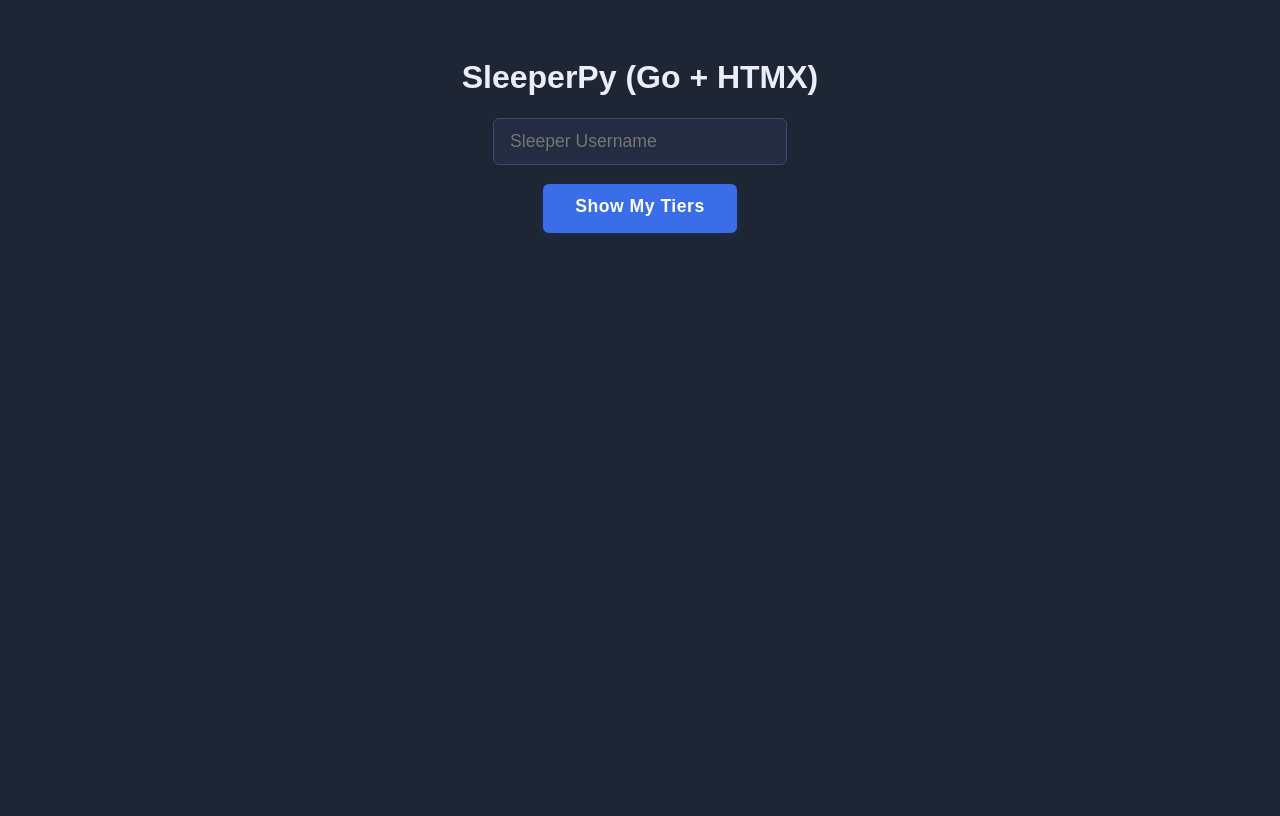
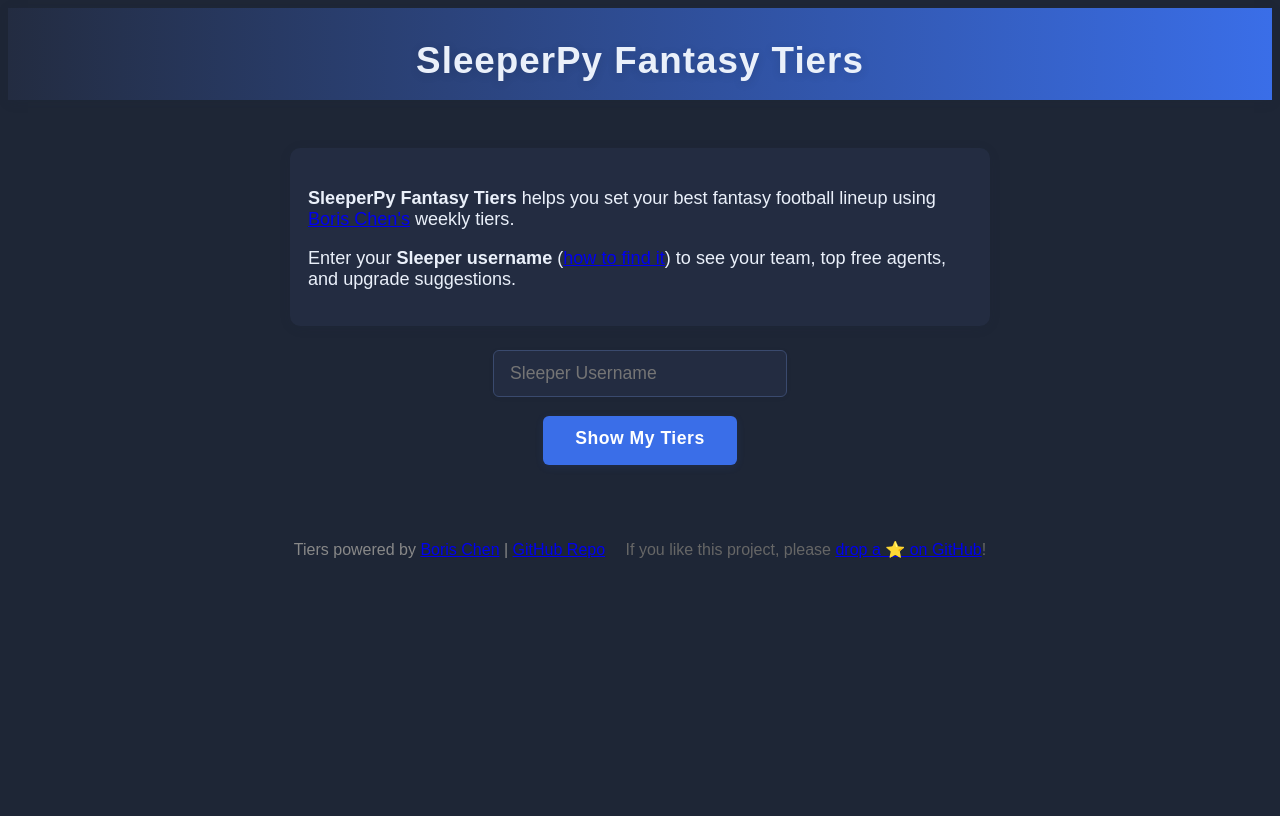
Before and after one commit to wbollock/sleeperPy, a PHP site: page /goapp/templates/index.html in a window 1280 px wide. Run offline with PHP 8.4, Linux system fonts and the light colour scheme; some libraries are stand-ins or nearby versions.

Commit message:
fix: better css

```diff
--- a/goapp/static/main.css
+++ b/goapp/static/main.css
@@ -130,7 +130,12 @@
 /* Sortable column indicator */
 .pretty-table th.asc:after { content: ' \25B2'; }
 .pretty-table th:not(.asc):after { content: ' \25BC'; opacity: 0.3; }
-body { background: #1e2636; color: #eaf0fa; font-family: 'Raleway', Arial, sans-serif; min-height: 100vh; }
+html, body {
+	background: #1e2636 !important;
+	color: #eaf0fa;
+	font-family: 'Raleway', Arial, sans-serif;
+	min-height: 100vh;
+}
 .container { max-width: 700px; margin: 0 auto; padding: 30px 10px 10px 10px; }
 h1 { text-align: center; color: #eaf0fa; }
 #userform { display: flex; flex-direction: column; align-items: center; gap: 10px; margin-bottom: 20px; }
--- a/goapp/templates/index.html
+++ b/goapp/templates/index.html
@@ -2,15 +2,21 @@
 <html lang="en">
 <head>
     <meta charset="UTF-8">
-    <title>SleeperPy Go+HTMX</title>
+    <title>SleeperPy Fantasy Tiers</title>
     <script src="https://unpkg.com/htmx.org@1.9.10"></script>
     <link rel="stylesheet" href="/static/main.css">
     <link rel="icon" type="image/svg+xml" href="/static/favicon.svg">
 </head>
 <body>
-    <div class="container">
-        <h1>SleeperPy (Go + HTMX)</h1>
-        <form id="userform" hx-post="/lookup" hx-target="#output" hx-swap="innerHTML">
+        <header class="app-header">
+            <h1>SleeperPy Fantasy Tiers</h1>
+        </header>
+            <div class="container">
+                        <div class="app-description">
+                        <p><b>SleeperPy Fantasy Tiers</b> helps you set your best fantasy football lineup using <a href="https://www.borischen.co/" target="_blank" rel="noopener">Boris Chen's</a> weekly tiers.</p>
+                        <p>Enter your <b>Sleeper username</b> (<a href="https://support.sleeper.com/en/articles/1876011-account-settings" target="_blank" rel="noopener">how to find it</a>) to see your team, top free agents, and upgrade suggestions.</p>
+                        </div>
+        <form id="userform" method="get" action="/lookup">
             <input id="inputButton" type="text" name="username" required placeholder="Sleeper Username">
             <button id="generateTiers" type="submit">Show My Tiers</button>
         </form>
@@ -28,5 +34,50 @@
         });
         </script>
     </div>
+<style>
+    .app-description {
+        background: #232c41;
+        color: #eaf0fa;
+        border-radius: 10px;
+        box-shadow: 0 2px 12px rgba(30,38,54,0.10);
+        padding: 22px 18px 18px 18px;
+        margin-bottom: 24px;
+        font-size: 1.13em;
+        max-width: 700px;
+        margin-left: auto;
+        margin-right: auto;
+    }
+    .app-description ul {
+        margin: 12px 0 0 0;
+        padding-left: 22px;
+    }
+    .app-description li {
+        margin-bottom: 6px;
+    }
+    .app-header {
+        width: 100%;
+        background: linear-gradient(90deg, #232c41 0%, #3a6ee8 100%);
+        padding: 32px 0 18px 0;
+        text-align: center;
+        margin-bottom: 18px;
+        box-shadow: 0 2px 12px rgba(30,38,54,0.10);
+    }
+    .app-header h1 {
+        color: #eaf0fa;
+        font-family: 'Raleway', Arial, sans-serif;
+        font-size: 2.3em;
+        font-weight: 800;
+        letter-spacing: 1px;
+        margin: 0;
+        text-shadow: 0 2px 8px rgba(30,38,54,0.18);
+    }
+</style>
+<footer style="margin-top:2em; text-align:center; font-size:1em; color:#888;">
+    <div style="margin-bottom:0.5em;">
+        Tiers powered by <a href="https://www.borischen.co/" target="_blank" rel="noopener">Boris Chen</a> |
+        <a href="https://github.com/wbollock/sleeperPy" target="_blank" rel="noopener">GitHub Repo</a>
+        <span style="margin-left:1em; color:#666;">If you like this project, please <a href="https://github.com/wbollock/sleeperPy" target="_blank" rel="noopener">drop a ⭐ on GitHub</a>!</span>
+    </div>
+</footer>
 </body>
 </html>
```
Also changed, not shown: goapp/templates/tiers.html (+74 -32 lines), 1 other file.
